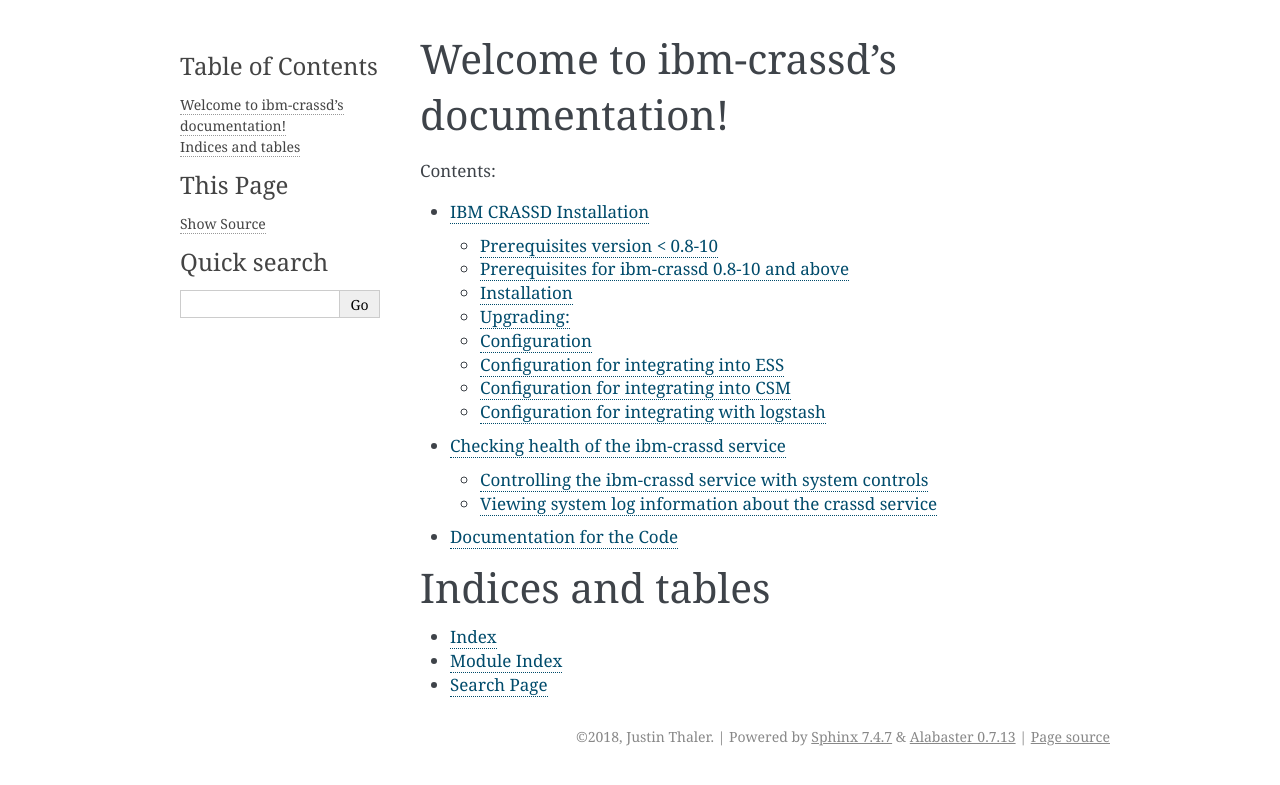
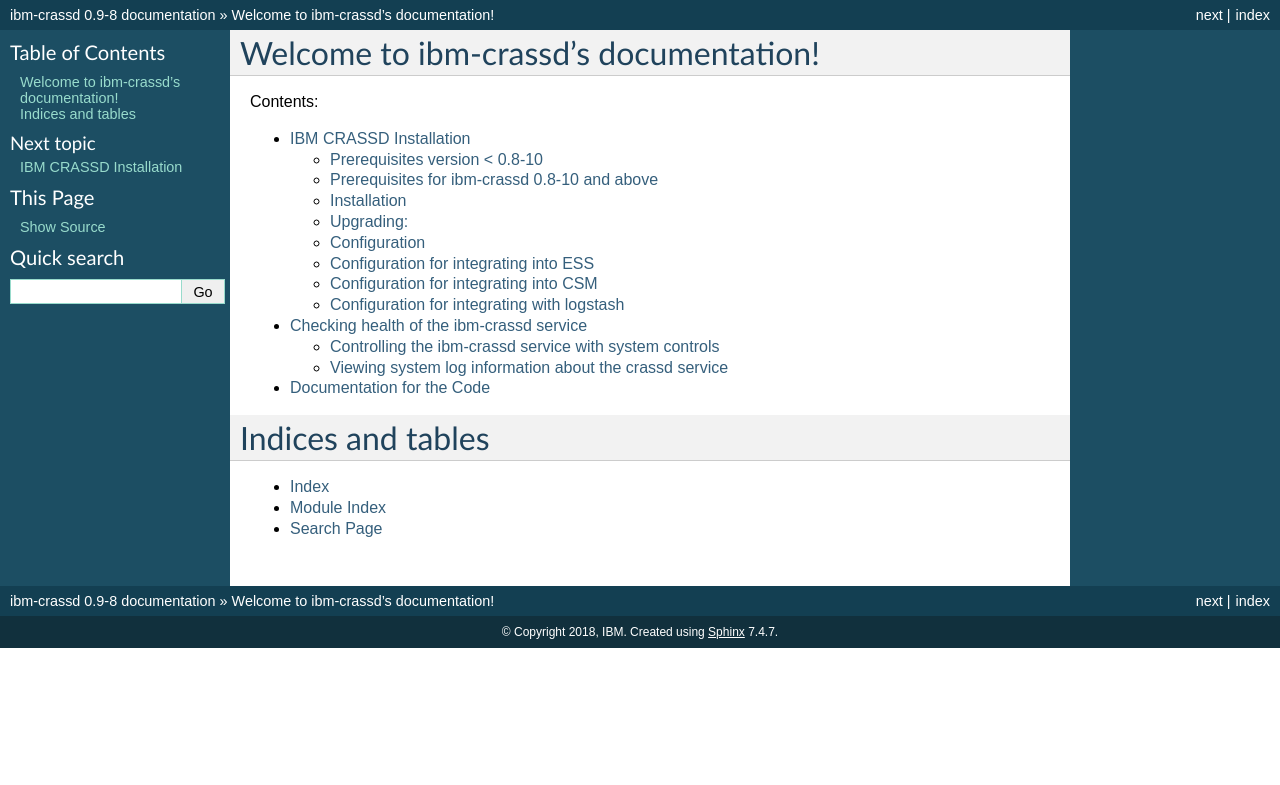
Before and after one commit to open-power-ref-design-toolkit/ibm-crassd, a Sphinx documentation site: the page built from docs/source/index.rst, in a window 1280 px wide. Shown: the top 785 px of the page. Built offline with Sphinx 7.4.7, drawn with Linux system fonts in a browser that asks for light colours.

```diff
--- a/docs/source/conf.py
+++ b/docs/source/conf.py
@@ -14,7 +14,8 @@
 #
 import os
 import sys
-sys.path.insert(0, os.path.abspath('/home/thalerj/Documents/RAS/Products/CORAL/RAS Code/ibm-crassd/ibm-crassd/'))
+
+sys.path.insert(0,os.path.abspath('../../ibm-crassd/'))
 
 #Add in support for markdown
 from recommonmark.parser import CommonMarkParser
@@ -28,13 +29,13 @@
 # -- Project information -----------------------------------------------------
 
 project = 'ibm-crassd'
-copyright = '2018, Justin Thaler'
+copyright = '2018, IBM'
 author = 'Justin Thaler'
 
 # The short X.Y version
 version = ''
 # The full version, including alpha/beta/rc tags
-release = '0.9-0'
+release = '0.9-8'
 
 
 # -- General configuration ---------------------------------------------------
@@ -84,7 +85,11 @@
 # The theme to use for HTML and HTML Help pages.  See the documentation for
 # a list of builtin themes.
 #
-html_theme = 'alabaster'
+on_rtd = os.environ.get('READTHEDOCS') == 'True'
+if on_rtd:
+    html_theme = 'default'
+else:
+    html_theme = 'default'
 
 # Theme options are theme-specific and customize the look and feel of a theme
 # further.  For a list of options available for each theme, see the
@@ -160,7 +165,7 @@
 #  dir menu entry, description, category)
 texinfo_documents = [
     (master_doc, 'ibm-crassd', 'ibm-crassd Documentation',
-     author, 'ibm-crassd', 'One line description of project.',
+     author, 'ibm-crassd', 'Open-source management POWER LC integration module.',
      'Miscellaneous'),
 ]
 
```
